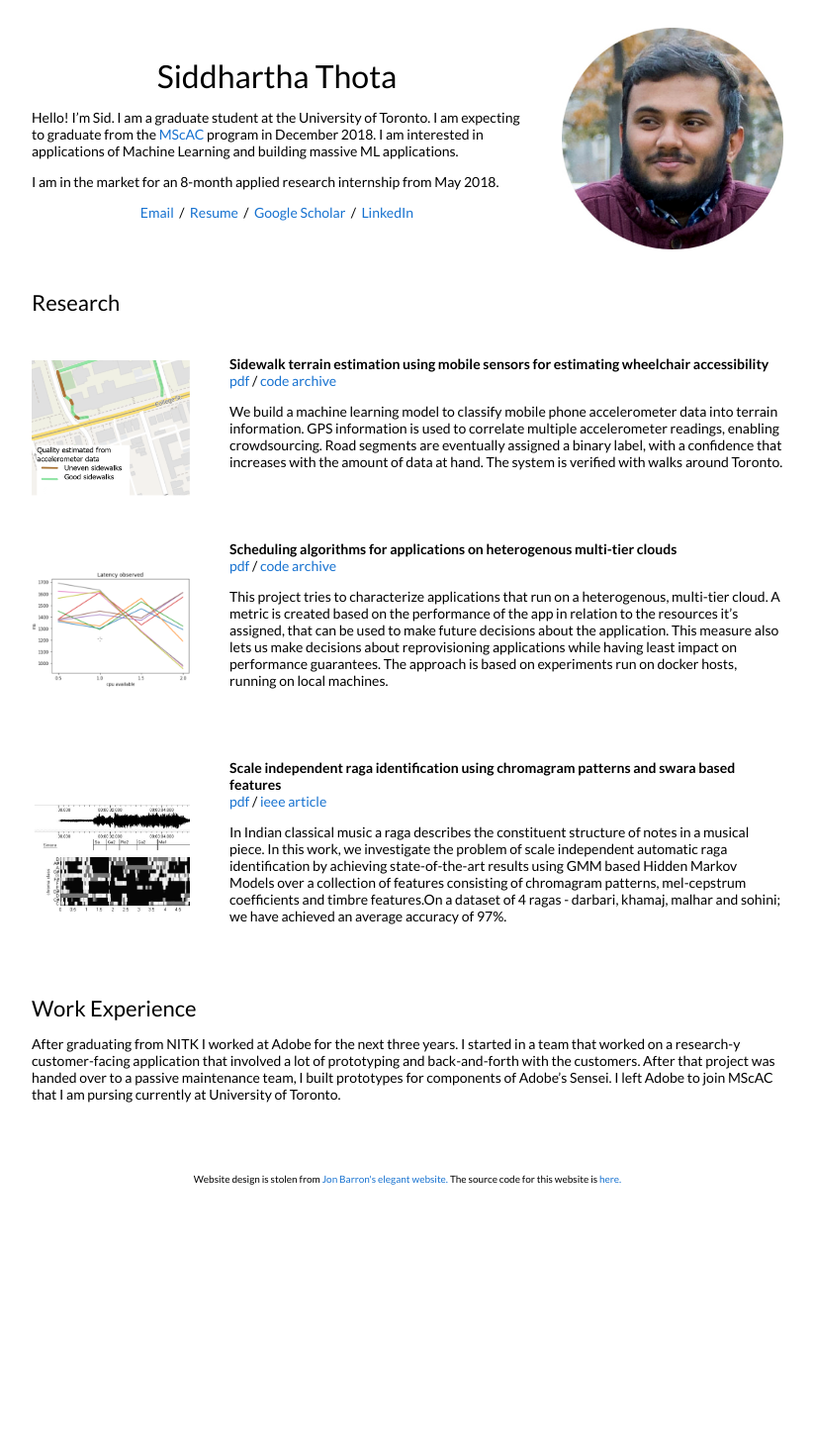
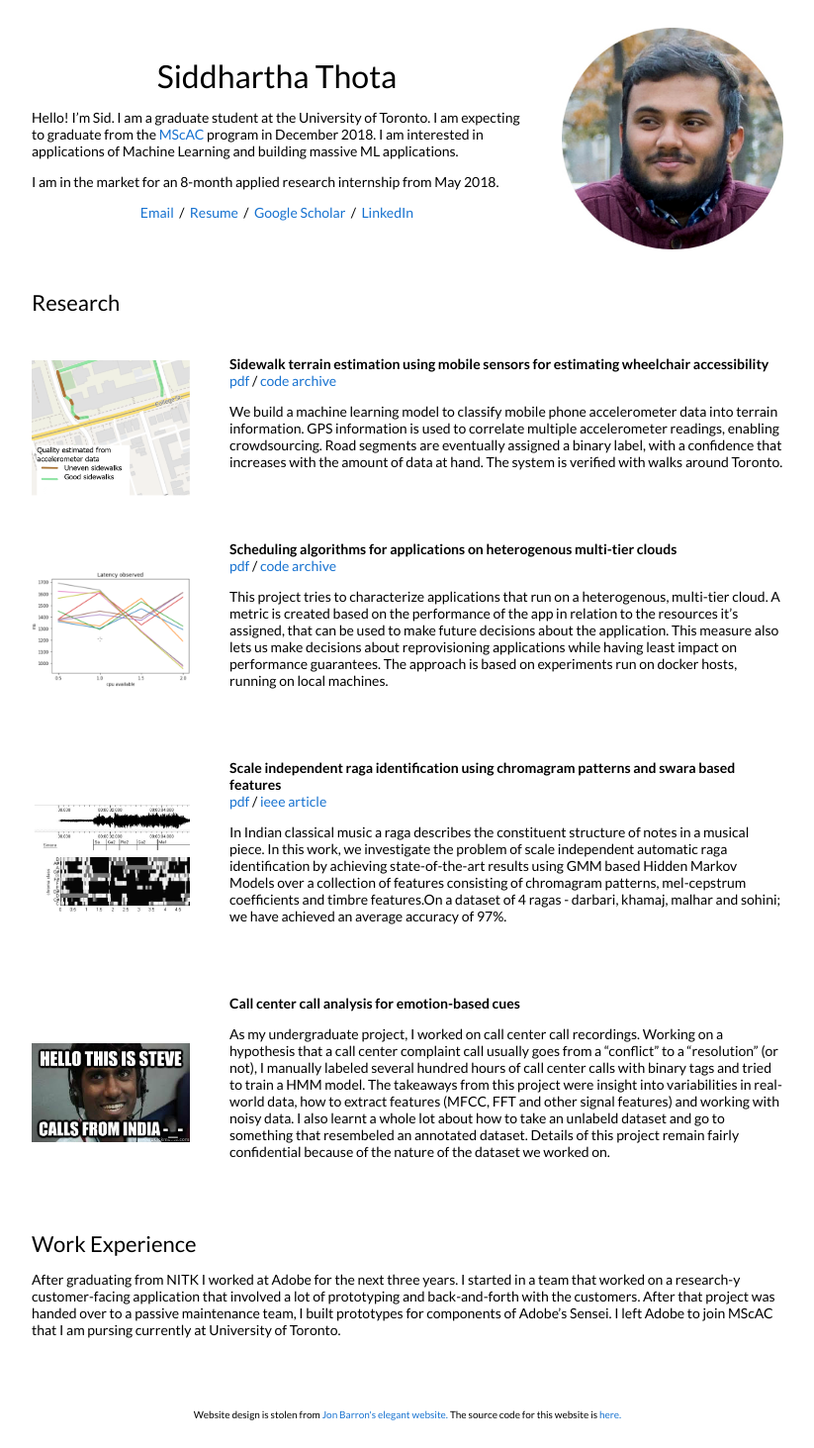
Before and after one commit to sddhrthrt/sddhrthrt.github.io, a Jekyll site: the page built from index.html, in a window 1280 px wide. Shown: the whole page at 99% size, without its empty margins (228-1051 px from the left). Built offline with Jekyll 4.4.1, drawn with Linux system fonts in a browser that asks for light colours; before the commit the page ends 1225 px from its top, so only the background shows below that.

Commit message:
new changes

```diff
--- a/_data/experience.yml
+++ b/_data/experience.yml
@@ -5,3 +5,37 @@ intro:
   the customers. After that project was handed over to a passive maintenance
   team, I built prototypes for components of Adobe's Sensei. I left
   Adobe to join MScAC that I am pursing currently at University of Toronto.
+
+posts:
+  - title: Publishing machine learning algorithms at scale, as services
+    img:
+      alt: Adobe logo
+      url: assets/img/adobe.crop.png
+
+    intro:
+      This project aimed at taking machine learning algorithms developed in expert silos inside Adobe and
+      helping other teams that need the intelligence use them. Back in 2015 when every major organization
+      was working on setting up a machine learning pipeline, I worked on a prototype that platform-agnostic,
+      easily extendable and user-friendly for machine learning consumers.
+
+      - Worked on deploying machine learning algorithms as services for teams inside Adobe.
+      - Worked with data scientists to understand working of algorithms and the feature transformations for data.
+      - Adapted learning and testing algorithms to generalize settings and parameters, to make it usable for other teams.
+      - Created representations of feature transforms and built an ETL framework to consume data from users.
+      - Designed and built a multi-cloud (AWS, Azure, in-house) service management framework on Azure and AWS.
+      - Built data pipelines, configuration services and scheduling interfaces for setting up model training.
+
+  - title: Marketing Mix Model solver for digital marketing spend optimization
+    img:
+      alt: Adobe logo
+      url: assets/img/adobe.crop.png
+
+    intro:
+      As a fresh grad at Adobe, I was involved in helping take an analytical [marketing mix model](https://en.wikipedia.org/wiki/Marketing_mix_modeling)
+      solver to production. I took the prototype, rewrote it using Pandas (yes, it was earlier using dicts and lists)
+      and then improved and tested the SQL queries. Eventually, the product was taken to production. Then, I
+      handed over the project to long term maintenance teams and moved on to shipping ML as a service.
+
+      - Optimized customer spends using a customized analytical marketing mix model solver.
+      - Built massive ETL pipelines, provided seasonality and multiple campaign support to customers.
+      - Gained experience of working in a highly agile, self-motivated research project.
--- a/_data/research.yml
+++ b/_data/research.yml
@@ -69,3 +69,25 @@ posts:
         url: http://ieeexplore.ieee.org/document/6618238/
   #     publication:
   #       <em>This Journal</em>, But this is 2015
+  - title: Call center call analysis for emotion-based cues
+    img:
+      alt: call center dude
+      url: /assets/img/steeve.jpg
+
+    intro:
+      As my undergraduate project, I worked on call center call recordings. Working on a
+      hypothesis that a call center complaint call usually goes from a "conflict" to a "resolution"
+      (or not), I manually labeled several hundred hours of call center calls with binary tags
+      and tried to train a HMM model. The takeaways from this project were insight into
+      variabilities in real-world data, how to extract features (MFCC, FFT and other signal features)
+      and working with noisy data. I also learnt a whole lot about how to take an unlabeld dataset
+      and go to something that resembeled an annotated dataset. Details of this project remain
+      fairly confidential because of the nature of the dataset we worked on.
+    #authors:
+      #- self: true
+    #links:
+      #- name: pdf
+        #url: /assets/files/swara.pdf
+        #relative: true
+      #- name: ieee article
+        #url: http://ieeexplore.ieee.org/document/6618238/
```
Also changed, not shown: assets/img/adobe.crop.png (added), assets/img/steeve.jpg (added).
